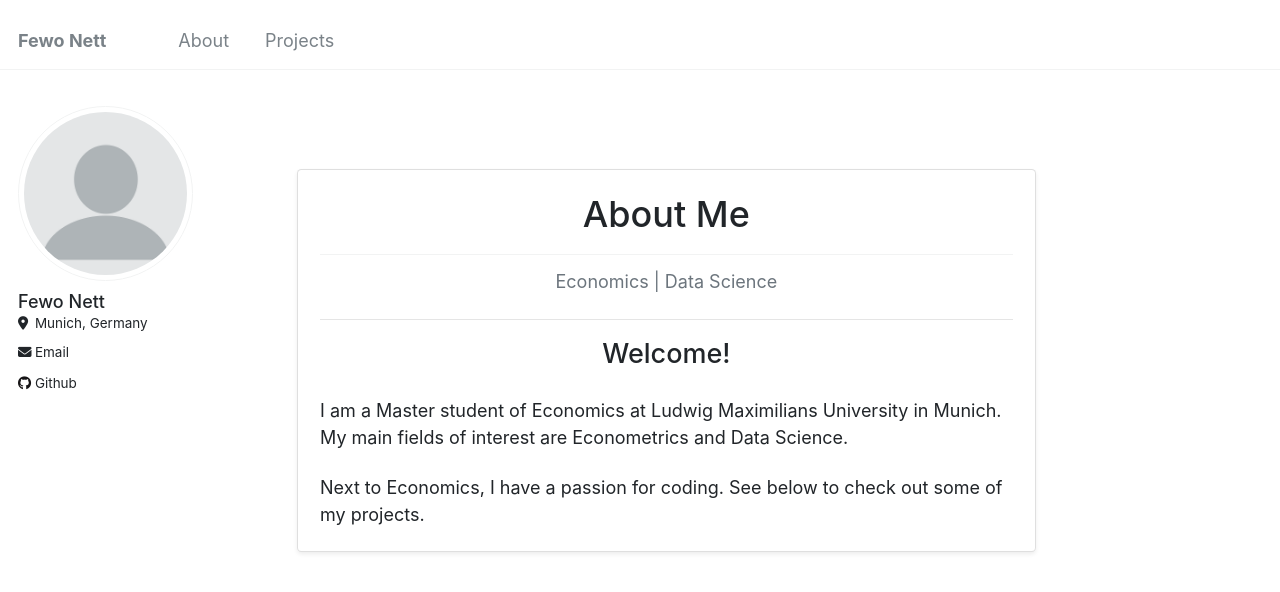
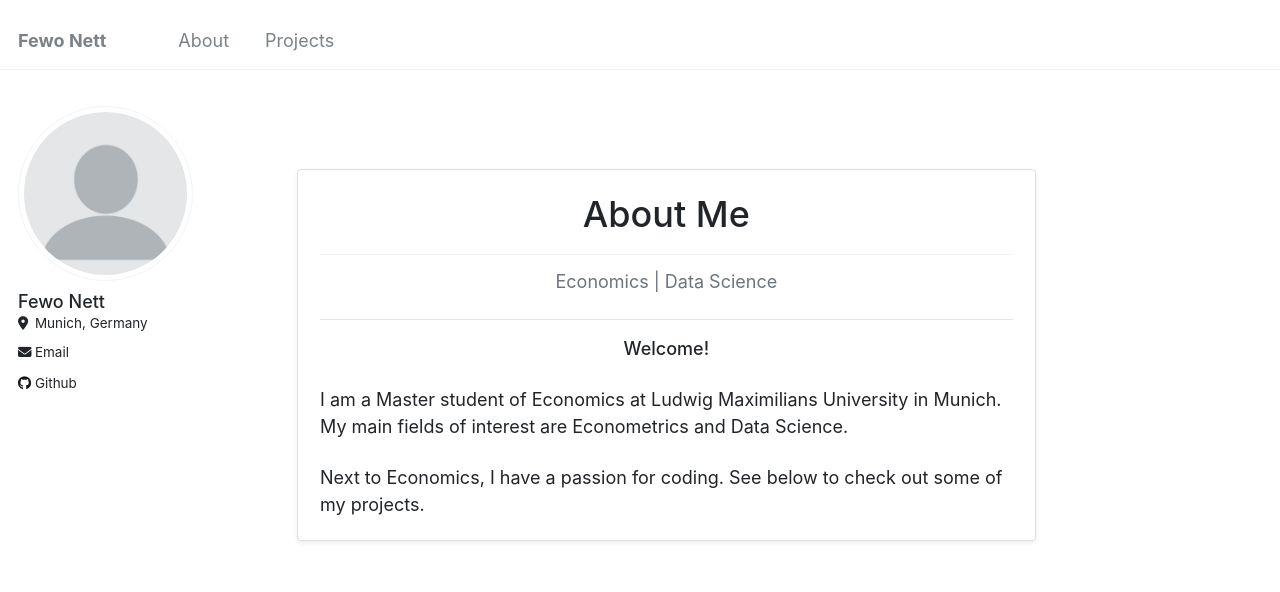
Before and after one commit to fewonett/fewonett.github.io, a Jekyll site: the page built from _pages/about.html, in a window 1280 px wide and 900 px high. Shown: the top 592 px of the window. Built offline with Jekyll 4.4.1, drawn with Linux system fonts in a browser that asks for light colours.

Commit message:
Update about.html

```diff
--- a/_pages/about.html
+++ b/_pages/about.html
@@ -18,7 +18,7 @@ redirect_from:
           <h2 class="card-title text-center">About Me</h2>
           <p class="text-muted text-center">Economics | Data Science</p>
           <hr>
-          <h4 class="text-center mb-4">Welcome!</h4> <!-- Note the correction to the closing tag -->
+          <h6 class="text-center mb-4">Welcome!</h6> <!-- Note the correction to the closing tag -->
           <p class="card-text">I am a Master student of Economics at Ludwig Maximilians University in Munich. My main fields of interest are Econometrics and Data Science.</p>
           <p class="card-text">Next to Economics, I have a passion for coding. See below to check out some of my projects.</p>
         </div>
```
